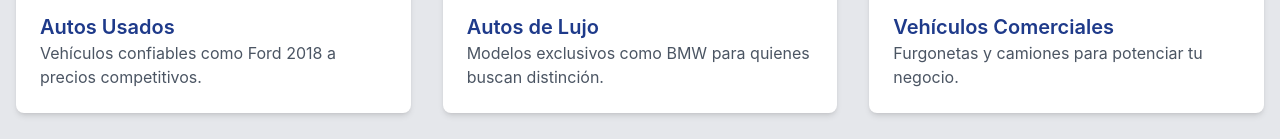
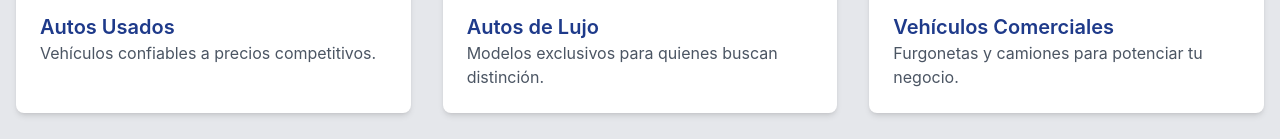
Before and after one commit to XJUANCHO/flomar_inversiones, a plain HTML site: page index.html in a window 1280 px wide. Shown: the part 1355-1494 px from the top of the page. Drawn offline with nearby package versions, Linux system fonts and the light colour scheme.

Commit message:
Update index.html

```diff
--- a/index.html
+++ b/index.html
@@ -78,12 +78,12 @@
                 <a href="autos-usados.html" class="bg-white p-6 rounded-lg shadow-md hover:shadow-xl transition block">
                     <img src="/mercedes_negro.jpg" alt="Mercedes negro" class="w-full h-48 object-cover rounded-lg mb-4">
                     <h3 class="text-xl font-semibold text-blue-900">Autos Usados</h3>
-                    <p class="text-gray-600">Vehículos confiables como Ford 2018 a precios competitivos.</p>
+                    <p class="text-gray-600">Vehículos confiables a precios competitivos.</p>
                 </a>
                 <a href="autos-lujo.html" class="bg-white p-6 rounded-lg shadow-md hover:shadow-xl transition block">
                     <img src="https://images.unsplash.com/photo-1503376780353-7e6692767b70?ixlib=rb-4.0.3&auto=format&fit=crop&w=400&q=80" alt="BMW" class="w-full h-48 object-cover rounded-lg mb-4">
                     <h3 class="text-xl font-semibold text-blue-900">Autos de Lujo</h3>
-                    <p class="text-gray-600">Modelos exclusivos como BMW para quienes buscan distinción.</p>
+                    <p class="text-gray-600">Modelos exclusivos para quienes buscan distinción.</p>
                 </a>
                 <a href="vehiculos-comerciales.html" class="bg-white p-6 rounded-lg shadow-md hover:shadow-xl transition block">
                    <img src="/renault_blanca.jpg" alt="Renault blanca" class="w-full h-48 object-cover rounded-lg mb-4">
```
